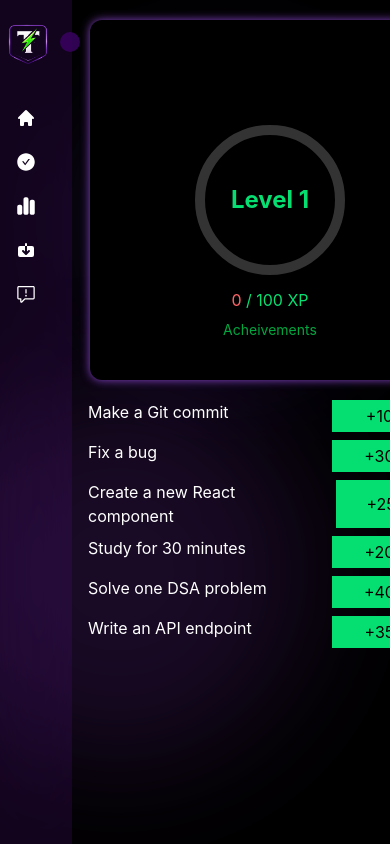
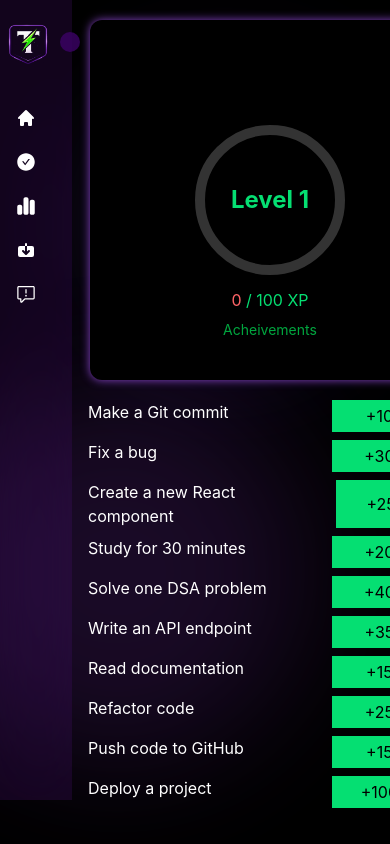
Before and after one commit to Abhijith-TG/solo-leveiling, a React (Vite) app: page / in a window 390 px wide. Shown: the top 844 px of the page. Built offline with nearby package versions, Linux system fonts and the light colour scheme.

Commit message:
feat: Updated the sidebar height

```diff
--- a/src/components/Layout.tsx
+++ b/src/components/Layout.tsx
@@ -3,7 +3,7 @@ import SideBar from "./SideBar"
 
 function Layout() {
   return (
-    <div className="flex ">
+    <div className="flex  ">
         <SideBar/>
         <main className="ml-15 sm:ml-2">
             <Outlet/>
--- a/src/components/SideBar.tsx
+++ b/src/components/SideBar.tsx
@@ -23,7 +23,7 @@ function SideBar() {
 
 
   return (
-    <div className={`text-white absolute h-screen z-100   bg-purple-900/20 backdrop-blur-xl px-2 py-5 sm:relative ${expand ? "w-55": "w-18"} transition-all `}>
+    <div className={`text-white absolute h-200 z-100   bg-purple-900/20 backdrop-blur-xl px-2 py-5 sm:relative ${expand ? "w-55": "w-18"} transition-all `}>
         <div className="flex items-center mb-10 gap-2 ">
         <img src={logo} className="w-10 h-10 shrink-0 relative top-1" />
         {expand && <h1 className="text-[28px] " >TazKora</h1>}
--- a/src/pages/Dashboard.tsx
+++ b/src/pages/Dashboard.tsx
@@ -42,7 +42,7 @@ function Dashboard() {
   return (
     <div className="p-5 flex flex-col  items-center justify-center shadow-white ">
       <ExpCircle user={user}/>
-      <div className="overflow-y-auto h-65 ">
+      <div className="sm:overflow-y-auto sm:h-65 ">
         <TaskList tasks={tasks} increaseXp={increaseXps}/>
       </div>
     </div>
```
